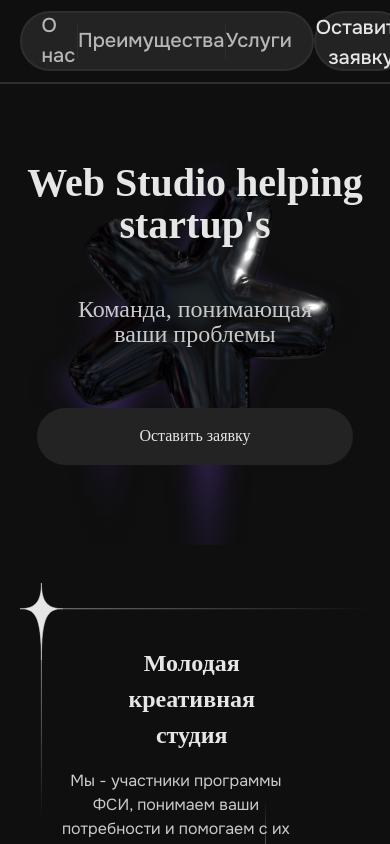
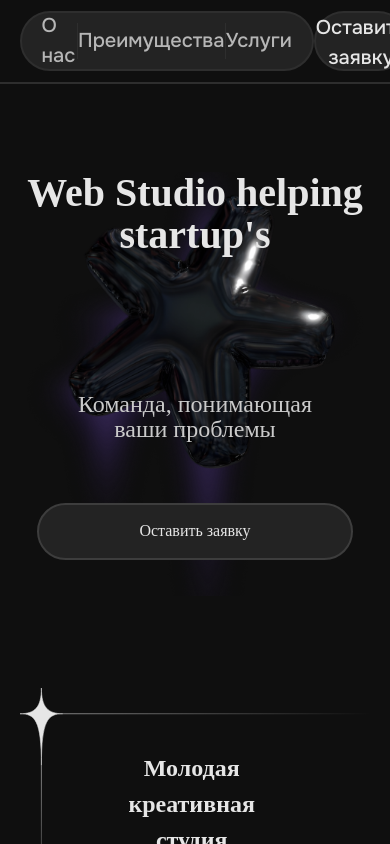
Before and after one commit to warnoffline/visual-space, a React (Vite) app: page / in a window 390 px wide. Shown: the top 844 px of the page. Built offline with nearby package versions, Linux system fonts and the light colour scheme; a web font is replaced by a local one.

Commit message:
fix firstblock

```diff
--- a/src/shared/button/Button.scss
+++ b/src/shared/button/Button.scss
@@ -3,6 +3,7 @@
     border-radius: 55px;
     font-weight: 400;
     font-family: 'Unbounded';
+    border: 2px solid #3D3D3D;
     padding: 20px 50px;
     background-size: 300% 100%;
     transition: all .4s ease-in-out;
--- a/src/widgets/firstBlock/FirstBlock.scss
+++ b/src/widgets/firstBlock/FirstBlock.scss
@@ -44,7 +44,7 @@
         }
         &--right{
             right: 0px;
-            top: 0px;
+            bottom: 0px;
         }
     }
 
@@ -52,10 +52,10 @@
 @media screen and (max-width: 600px) and (min-width: 300px) {
     .first{
         height: 100%;
-        padding: 50px 0;
+        padding: 60px 0;
         &__center{
             width: 90%;
-            gap: 50px;
+            gap: 135px;
             display: flex;
             &-down{
                 align-items: center;
```
Also changed, not shown: src/widgets/header/Header.scss (line endings or trailing spaces).
